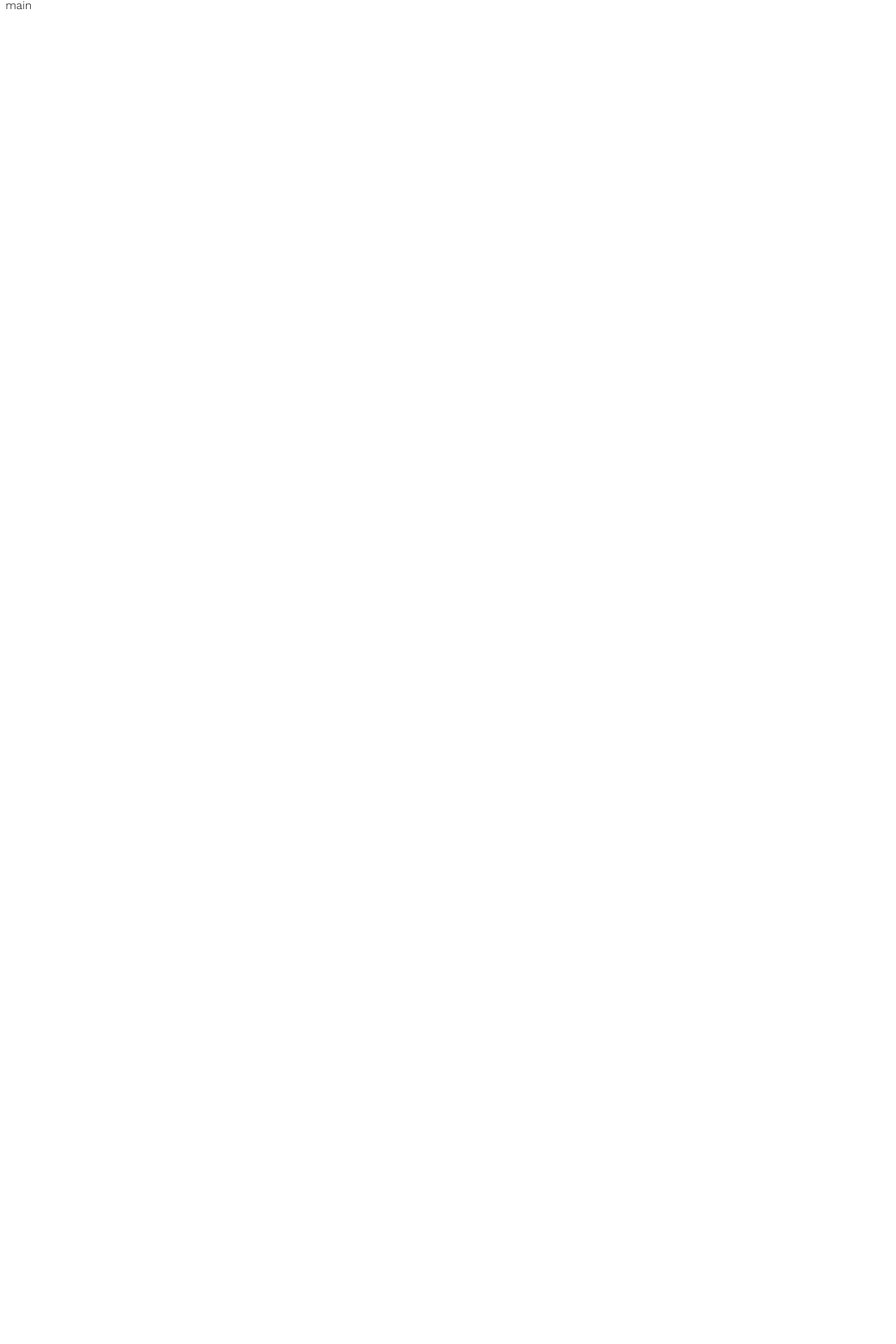
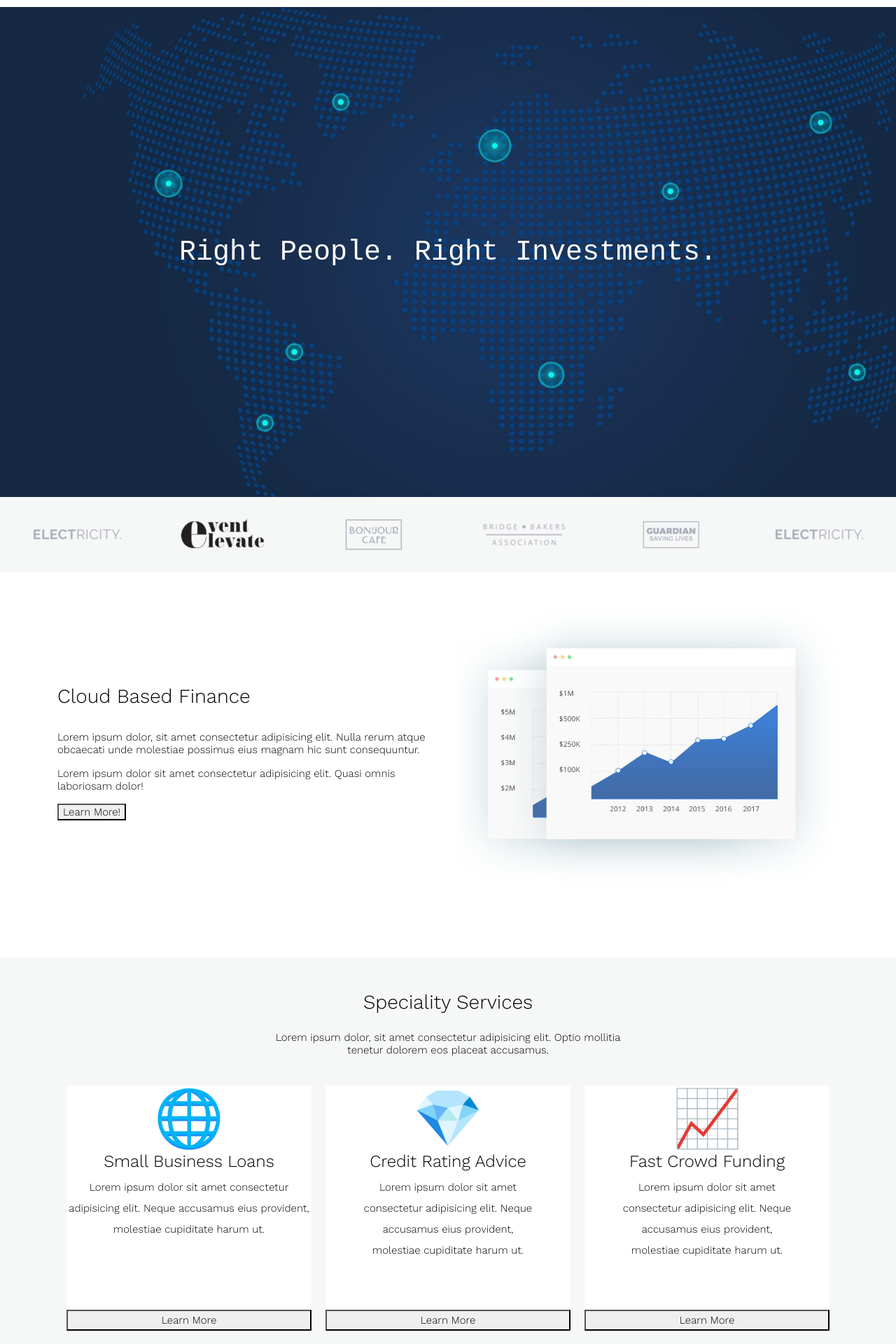
Before and after one commit to stfDeveloper/proj-html-vuejs, a Vue app: page / in a window 1280 px wide. Shown: the part 70-1990 px from the top of the page at 70% size. Before the commit the page ends 800 px from the top, so only its background shows below. Built offline with nearby package versions, Linux system fonts and the light colour scheme.

Commit message:
layout a metà

```diff
--- a/public/index.html
+++ b/public/index.html
@@ -7,7 +7,7 @@
     <link rel="icon" href="<%= BASE_URL %>favicon.ico">
     <title><%= htmlWebpackPlugin.options.title %></title>
   </head>
-  <body>
+  <body style="margin: 0 !important;">
     <noscript>
       <strong>We're sorry but <%= htmlWebpackPlugin.options.title %> doesn't work properly without JavaScript enabled. Please enable it to continue.</strong>
     </noscript>
--- a/src/App.vue
+++ b/src/App.vue
@@ -1,5 +1,5 @@
 <template>
-  <div>
+  <div id="app">
     <Header/>
     <Main/>
     <Footer/>
@@ -28,4 +28,5 @@ export default {
 font-family: 'Source Code Pro', monospace;
 font-family: 'Work Sans', sans-serif;
 }
+
 </style>
--- a/src/components/Footer.vue
+++ b/src/components/Footer.vue
@@ -13,4 +13,5 @@ export default {
 
 <style>
 
+
 </style>
--- a/src/components/Header.vue
+++ b/src/components/Header.vue
@@ -1,5 +1,5 @@
 <template>
-  <div class="d-flex justify-content-between flex-row align-items-center" id="header">
+  <div class="d-flex justify-content-between align-items-center m0" id="header">
     <div class="logo">
       <img src="../assets/style/logo.png" alt="" />
     </div>
@@ -24,15 +24,15 @@ export default {
 </script>
 
 <style lang="scss" scoped>
+
 #header{
     width: 100%;
-    height: 60px;
+    height: 80px;
+    padding: 30px;
     #nav{
         display: flex;
-        flex-direction: row;
-        align-items: center;
         div{
-            margin-left: 50px;
+            padding:20px;
         }
     }
 }
--- a/src/components/Main.vue
+++ b/src/components/Main.vue
@@ -1,7 +1,101 @@
 <template>
-  <div>
-      main
+<div>
+<!-- jumbo -->
+  <div id="jumbo">
+      <div class="jumboText">
+          Right People. Right Investments.
+      </div>
   </div>
+    <!-- sponsor -->
+  <div id="sponsorSection" class="d-flex flex-row justify-content-between m4">
+      <div><img src="../assets/images/client-logo-7-200x87.png" alt=""></div>
+      <div><img src="../assets/images/client-logo-4-200x87.png" alt=""></div>
+      <div><img src="../assets/images/client-logo-9-200x87.png" alt=""></div>
+      <div><img src="../assets/images/client-logo-5-200x87.png" alt=""></div>
+      <div><img src="../assets/images/client-logo-6-200x87.png" alt=""></div>
+      <div><img src="../assets/images/client-logo-7-200x87.png" alt=""></div>
+  </div>
+<!-- finance -->
+  <div id="financeGraph" class="container justify-content-center">
+      <div class="row">
+            <div class="col-6 align-self-center mx4" id="infoGraph">
+                <h3>
+                Cloud Based Finance
+                </h3>
+                <span>
+                    <hr>
+                </span>
+                <p>Lorem ipsum dolor, sit amet consectetur adipisicing elit. Nulla rerum atque obcaecati unde molestiae possimus eius magnam hic sunt consequuntur.</p>
+                <p>Lorem ipsum dolor sit amet consectetur adipisicing elit. Quasi omnis laboriosam dolor!</p>
+                <button>Learn More!</button>
+            </div>
+            <div class="col-6" id="graph">
+                <img src="../assets/images/graph.jpg" alt="">
+            </div>
+      </div>
+  </div>
+<!-- services -->
+    <div id="services" class="pt-5">
+        <div class="container d-flex flex-column">
+            <div class="row">
+                <h3 class="col-12 text-center">
+                    Speciality Services
+                </h3>
+            </div>
+
+            <div class="row justify-content-center">
+                <hr class="col-1 ">
+            </div>
+             <div class="row justify-content-center">
+                <p class="col-6 text-center"> Lorem ipsum dolor, sit amet consectetur adipisicing elit. Optio mollitia tenetur dolorem eos placeat accusamus.<p/>
+            </div>
+        </div>
+        <div class="serviceCards d-flex justify-content-center ">
+            <div class="serviceCard d-flex flex-column">
+                <div class="serviceImage1">
+                </div>
+                <div class="">
+                    <h4>
+                        Small Business Loans
+                    </h4>
+                    <p>
+                        Lorem ipsum dolor sit amet consectetur adipisicing elit. Neque accusamus eius provident, molestiae cupiditate harum ut.
+                    </p>
+                </div>
+                <button class="mt-auto p-1">Learn More</button>
+            </div>
+
+            <div class="serviceCard d-flex flex-column">
+                <div class="serviceImage2">
+                </div>
+                <div class="mx-5">
+                    <h4>
+                        Credit Rating Advice
+                    </h4>
+                    <p>
+                        Lorem ipsum dolor sit amet consectetur adipisicing elit. Neque accusamus eius provident, molestiae cupiditate harum ut.
+                    </p>
+                </div>
+                <button class="mt-auto p-1">Learn More</button>
+            </div>
+
+            <div class="serviceCard d-flex flex-column">
+                 <div class="serviceImage3">
+                </div>
+                <div class="mx-5">
+                    <h4>
+                        Fast Crowd Funding
+                    </h4>
+                    <p>
+                        Lorem ipsum dolor sit amet consectetur adipisicing elit. Neque accusamus eius provident, molestiae cupiditate harum ut.
+                    </p>
+                </div>
+                <button class="mt-auto p-1">Learn More</button>
+            </div>
+        </div>
+
+    </div>
+</div>
 </template>
 
 <script>
@@ -11,6 +105,82 @@ export default {
 }
 </script>
 
-<style>
+<style lang="scss" scoped>
+@import "../assets/style/global.scss";
 
+#jumbo{
+    display: flex;
+    justify-content: center;
+    width: 100vw;
+    height: 700px;
+    background:url(../assets/images/home_finance_slider_bg.jpg);
+    background-size: cover;
+    background-attachment: fixed;
+    .jumboText{
+        align-self: center;
+        color: $white;
+        font-size: 40px;
+        font-family:monospace;
+        text-align: center;
+    }
+}
+    #sponsorSection{
+        background-color: $haze;
+        width: 100vw;
+        padding:10px;
+    }
+    #financeGraph{
+        background-color: $white;
+        width: 100%;
+        height: 500px;
+        margin-top: 50px;
+        font-size: 15px;
+
+    }
+    hr{
+        width: 50px;
+    }
+    #infoGraph{
+        width: 50%;
+    }
+     #graph{
+        width: 50%;
+        img{
+            width: 100%;
+        }
+    }
+    #services{
+        background-color: $haze;
+        width: 100%;
+        height:600px;
+        font-size: 15px;
+    }
+    .serviceCard{
+        background-color: $white;
+        margin: 10px;
+        width: 350px;
+        height: 350px;
+        text-align: center;
+        p{
+        line-height: 30px;
+        }
+        button{
+            width: 100%;
+        }
+    }
+    .serviceImage1:before{
+        content: "\1F310";
+        font-size: 80px;
+
+    }
+    .serviceImage2:before{
+        content: "\1F48E";
+        font-size: 80px;
+
+    }
+    .serviceImage3:before{
+        content: "\1F4C8";
+        font-size: 80px;
+
+    }
 </style>
```
Also changed, not shown: src/assets/images/logoBig.png (renamed from src/assets/images/logo.png), src/assets/style/global.scss (line endings or trailing spaces).
